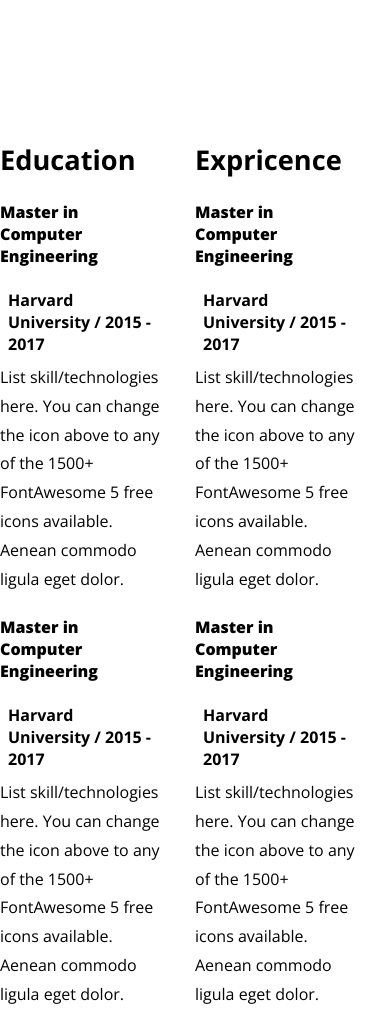
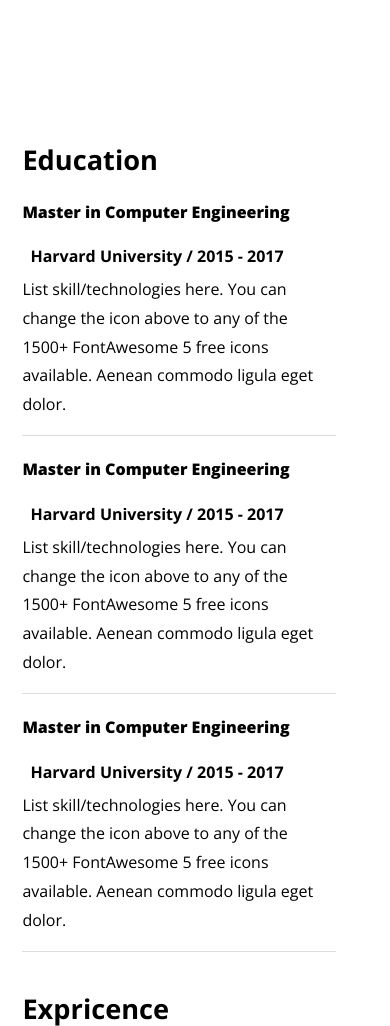
Before and after one commit to mohammadmostofa/hero-dev-portfolio, a plain HTML site: page index.html in a window 390 px wide. Shown: the part 3654-4680 px from the top of the page. Drawn offline with nearby package versions, Linux system fonts and the light colour scheme.

Commit message:
added in border of master des

```diff
--- a/assets_file/style/responsive.css
+++ b/assets_file/style/responsive.css
@@ -223,4 +223,11 @@
   padding: 1rem;
 }
 
+.resume_section {
+
+    grid-template-columns: repeat(1, 1fr);
+  justify-content: center;
+  padding: 0rem 1.4rem;
 }
+
+}
--- a/assets_file/style/style.css
+++ b/assets_file/style/style.css
@@ -371,4 +371,7 @@ img{
 
   line-height: 1.8rem;
 
+  border-bottom: 1px solid rgb(222, 220, 220);
+  padding-bottom: 1rem;
+
 }
```
